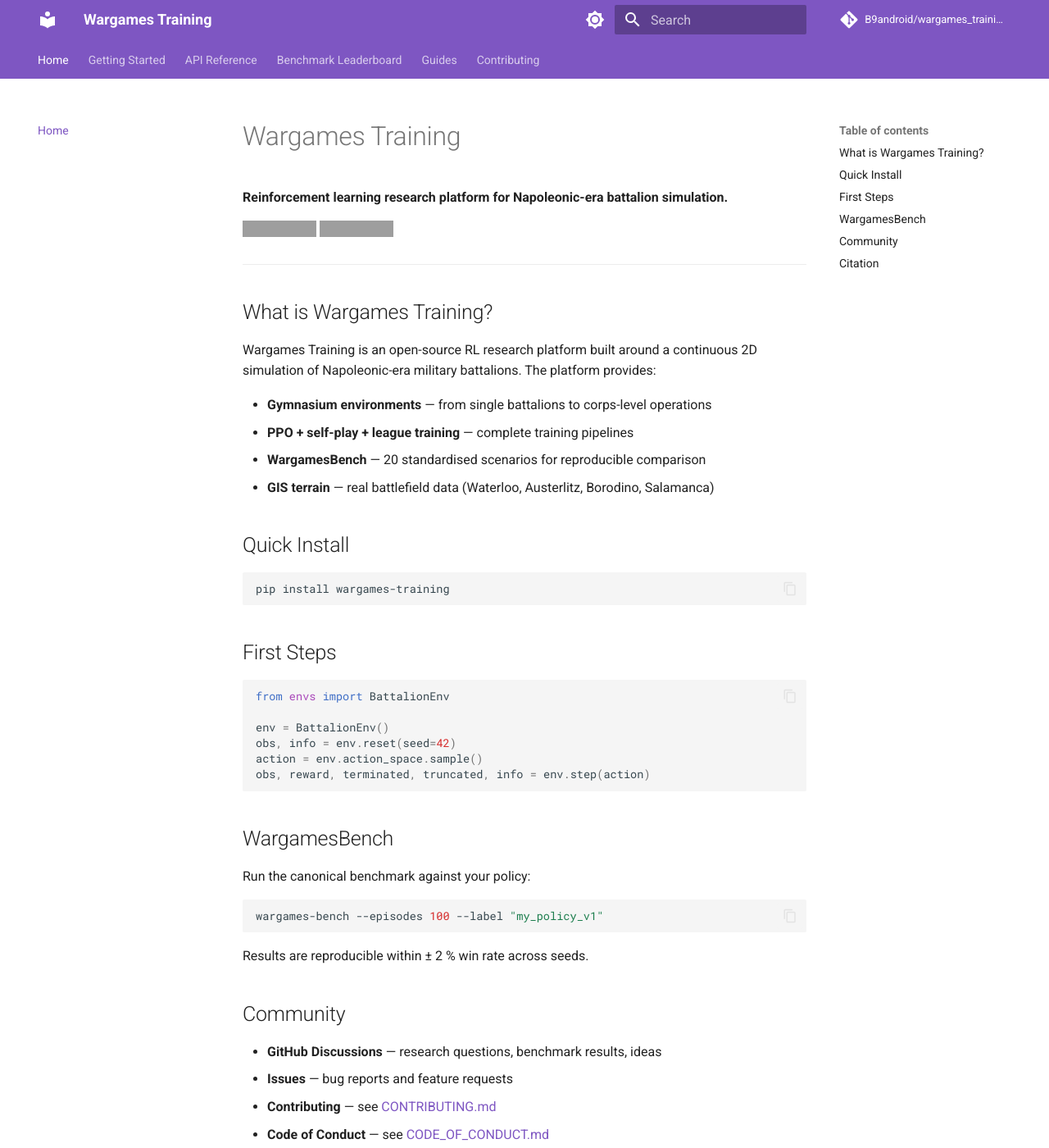
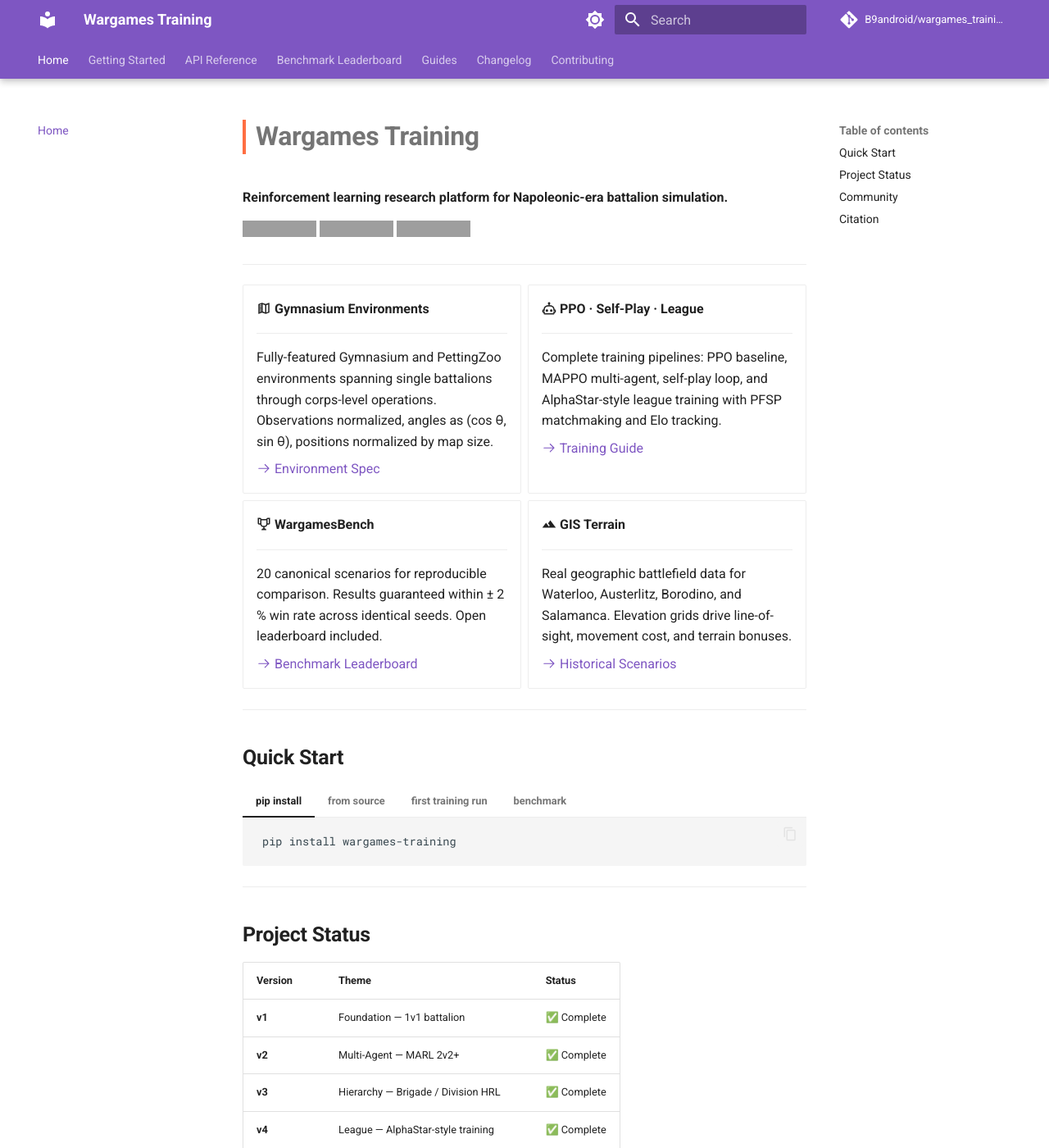
Before and after one commit to B9android/wargames_training, an MkDocs documentation site: the page built from docs/index.md, in a window 1280 px wide and 1400 px high. Shown: the whole window at 82% size. Built offline with MkDocs 1.6.1 and Material for MkDocs 9.7.7, drawn with Linux system fonts in a browser that asks for light colours; comment, search, counter and statistics services are not loaded; some of the changed text lies outside the part shown; grey boxes are pictures that could not be loaded.

Commit message:
feat: Add GitHub Actions for documentation build and deployment, custom styles, and enhance index documentation

````diff
--- /dev/null
+++ b/docs/extra.css
@@ -0,0 +1,52 @@
+/* ── Wargames Training — MkDocs Material custom styles ──────────────────── */
+
+/* ── Typography: bolder headings with accent left-border on h1 ──────────── */
+.md-typeset h1 {
+  border-left: 4px solid var(--md-accent-fg-color);
+  padding-left: 0.6rem;
+  font-weight: 800;
+  letter-spacing: -0.01em;
+}
+
+.md-typeset h2 {
+  font-weight: 700;
+}
+
+/* ── Feature grid cards — lift on hover ─────────────────────────────────── */
+.md-typeset .grid.cards > ul > li,
+.md-typeset .grid.cards > ol > li {
+  transition: box-shadow 0.2s ease, transform 0.2s ease;
+}
+
+.md-typeset .grid.cards > ul > li:hover,
+.md-typeset .grid.cards > ol > li:hover {
+  transform: translateY(-3px);
+  box-shadow: 0 6px 24px rgba(0, 0, 0, 0.25);
+}
+
+/* ── Admonition: vivid left accent stripe ────────────────────────────────── */
+.md-typeset .admonition,
+.md-typeset details {
+  border-left-width: 4px;
+}
+
+/* ── Code blocks: consistent padding ────────────────────────────────────── */
+.md-typeset pre > code {
+  padding: 1rem 1.2rem;
+}
+
+/* ── Nav tabs: subtle bottom indicator on active tab ─────────────────────── */
+.md-tabs__link--active {
+  border-bottom: 2px solid var(--md-accent-fg-color);
+}
+
+/* ── Footer prev/next: de-emphasize secondary text ──────────────────────── */
+.md-footer-nav__direction {
+  font-size: 0.7rem;
+  opacity: 0.7;
+}
+
+/* ── Version status table: color ✅ complete rows faintly ─────────────────── */
+.md-typeset table tbody tr td:last-child {
+  white-space: nowrap;
+}
--- a/docs/index.md
+++ b/docs/index.md
@@ -4,53 +4,119 @@
 
 [![PyPI](https://img.shields.io/pypi/v/wargames-training)](https://pypi.org/project/wargames-training/)
 [![License: MIT](https://img.shields.io/badge/License-MIT-yellow.svg)](LICENSE)
+[![CI](https://github.com/B9android/wargames_training/actions/workflows/ray_smoke_test.yml/badge.svg)](https://github.com/B9android/wargames_training/actions)
 
 ---
 
-## What is Wargames Training?
+<div class="grid cards" markdown>
 
-Wargames Training is an open-source RL research platform built around a
-continuous 2D simulation of Napoleonic-era military battalions.  The platform
-provides:
+-   :material-map-legend: __Gymnasium Environments__
 
-- **Gymnasium environments** — from single battalions to corps-level operations
-- **PPO + self-play + league training** — complete training pipelines
-- **WargamesBench** — 20 standardised scenarios for reproducible comparison
-- **GIS terrain** — real battlefield data (Waterloo, Austerlitz, Borodino, Salamanca)
+    ---
 
-## Quick Install
+    Fully-featured Gymnasium and PettingZoo environments spanning single battalions through corps-level operations.  Observations normalized, angles as (cos θ, sin θ), positions normalized by map size.
 
-```bash
-pip install wargames-training
-```
+    [:octicons-arrow-right-24: Environment Spec](ENVIRONMENT_SPEC.md)
 
-## First Steps
+-   :material-robot-outline: __PPO · Self-Play · League__
 
-```python
-from envs import BattalionEnv
+    ---
 
-env = BattalionEnv()
-obs, info = env.reset(seed=42)
-action = env.action_space.sample()
-obs, reward, terminated, truncated, info = env.step(action)
-```
+    Complete training pipelines: PPO baseline, MAPPO multi-agent, self-play loop, and AlphaStar-style league training with PFSP matchmaking and Elo tracking.
 
-## WargamesBench
+    [:octicons-arrow-right-24: Training Guide](TRAINING_GUIDE.md)
 
-Run the canonical benchmark against your policy:
+-   :material-trophy-outline: __WargamesBench__
 
-```bash
-wargames-bench --episodes 100 --label "my_policy_v1"
-```
+    ---
 
-Results are reproducible within ± 2 % win rate across seeds.
+    20 canonical scenarios for reproducible comparison.  Results guaranteed within ± 2 % win rate across identical seeds.  Open leaderboard included.
+
+    [:octicons-arrow-right-24: Benchmark Leaderboard](wargames_bench_leaderboard.md)
+
+-   :material-terrain: __GIS Terrain__
+
+    ---
+
+    Real geographic battlefield data for Waterloo, Austerlitz, Borodino, and Salamanca.  Elevation grids drive line-of-sight, movement cost, and terrain bonuses.
+
+    [:octicons-arrow-right-24: Historical Scenarios](historical_scenarios.md)
+
+</div>
+
+---
+
+## Quick Start
+
+=== "pip install"
+
+    ```bash
+    pip install wargames-training
+    ```
+
+=== "from source"
+
+    ```bash
+    git clone https://github.com/B9android/wargames_training.git
+    cd wargames_training
+    pip install -e ".[dev]"
+    ```
+
+=== "first training run"
+
+    ```python
+    from envs import BattalionEnv
+    from training.train import train
+    import wandb
+
+    wandb.init(project="wargames_training", config={"total_timesteps": 100_000})
+
+    env = BattalionEnv()
+    train(env=env, total_timesteps=100_000)
+    ```
+
+    Or via CLI:
+
+    ```bash
+    python -m training.train --config configs/experiment_1.yaml
+    ```
+
+=== "benchmark"
+
+    ```bash
+    wargames-bench --episodes 100 --label "my_policy_v1"
+    ```
+
+    Results are written to `docs/wargames_bench_leaderboard.md`.  Submit a PR to add your row to the public leaderboard.
+
+---
+
+## Project Status
+
+| Version | Theme | Status |
+|---------|-------|--------|
+| **v1** | Foundation — 1v1 battalion | ✅ Complete |
+| **v2** | Multi-Agent — MARL 2v2+ | ✅ Complete |
+| **v3** | Hierarchy — Brigade / Division HRL | ✅ Complete |
+| **v4** | League — AlphaStar-style training | ✅ Complete |
+| **v5** | Real-World Interface & Analysis | ✅ Complete |
+| **v6** | Physics-Accurate Simulation | 🔲 Planned |
+| **v7** | Operational Scale (Corps / Army) | 🔲 Planned |
+| **v8** | Transformer Policy & Architecture | 🔲 Planned |
+| **v9** | Human-in-the-Loop & Decision Support | 🔲 Planned |
+
+See the full [:octicons-arrow-right-24: Roadmap](ROADMAP.md) for v10–v12.
+
+---
 
 ## Community
 
 - **GitHub Discussions** — research questions, benchmark results, ideas
 - **Issues** — bug reports and feature requests
-- **Contributing** — see [CONTRIBUTING.md](../CONTRIBUTING.md)
-- **Code of Conduct** — see [CODE_OF_CONDUCT.md](../CODE_OF_CONDUCT.md)
+- **Contributing** — see [CONTRIBUTING.md](CONTRIBUTING.md)
+- **Code of Conduct** — see [CODE_OF_CONDUCT.md](CODE_OF_CONDUCT.md)
+
+---
 
 ## Citation
 
--- a/mkdocs.yml
+++ b/mkdocs.yml
@@ -12,6 +12,14 @@ copyright: "Copyright &copy; Wargames Training Contributors"
 theme:
   name: material
   palette:
+    # Dark mode is listed first — it becomes the default
+    - media: "(prefers-color-scheme: dark)"
+      scheme: slate
+      primary: deep purple
+      accent: deep orange
+      toggle:
+        icon: material/brightness-4
+        name: Switch to light mode
     - media: "(prefers-color-scheme: light)"
       scheme: default
       primary: deep purple
@@ -19,21 +27,25 @@ theme:
       toggle:
         icon: material/brightness-7
         name: Switch to dark mode
-    - media: "(prefers-color-scheme: dark)"
-      scheme: slate
-      primary: deep purple
-      accent: deep orange
-      toggle:
-        icon: material/brightness-4
-        name: Switch to light mode
   features:
     - navigation.tabs
+    - navigation.tabs.sticky
     - navigation.sections
+    - navigation.indexes
+    - navigation.instant
+    - navigation.instant.progress
     - navigation.top
+    - navigation.footer
     - search.suggest
     - search.highlight
+    - search.share
     - content.code.annotate
     - content.code.copy
+    - content.tooltips
+    - header.autohide
+
+extra_css:
+  - extra.css
 
 plugins:
   - search
@@ -62,12 +74,15 @@ nav:
       - TRAINING_GUIDE.md
       - ENVIRONMENT_SPEC.md
       - ROADMAP.md
+  - Changelog: CHANGELOG.md
   - Contributing:
       - CONTRIBUTING.md
       - CODE_OF_CONDUCT.md
 
 markdown_extensions:
   - admonition
+  - attr_list
+  - md_in_html
   - codehilite
   - pymdownx.highlight:
       anchor_linenums: true
@@ -75,6 +90,9 @@ markdown_extensions:
   - pymdownx.tabbed:
       alternate_style: true
   - pymdownx.details
+  - pymdownx.emoji:
+      emoji_index: !!python/name:material.extensions.emoji.twemoji
+      emoji_generator: !!python/name:material.extensions.emoji.to_svg
   - tables
   - toc:
       permalink: true
@@ -83,3 +101,5 @@ extra:
   social:
     - icon: fontawesome/brands/github
       link: https://github.com/B9android/wargames_training
+    - icon: fontawesome/brands/python
+      link: https://pypi.org/project/wargames-training/
````
Also changed, not shown: 3 other files.
